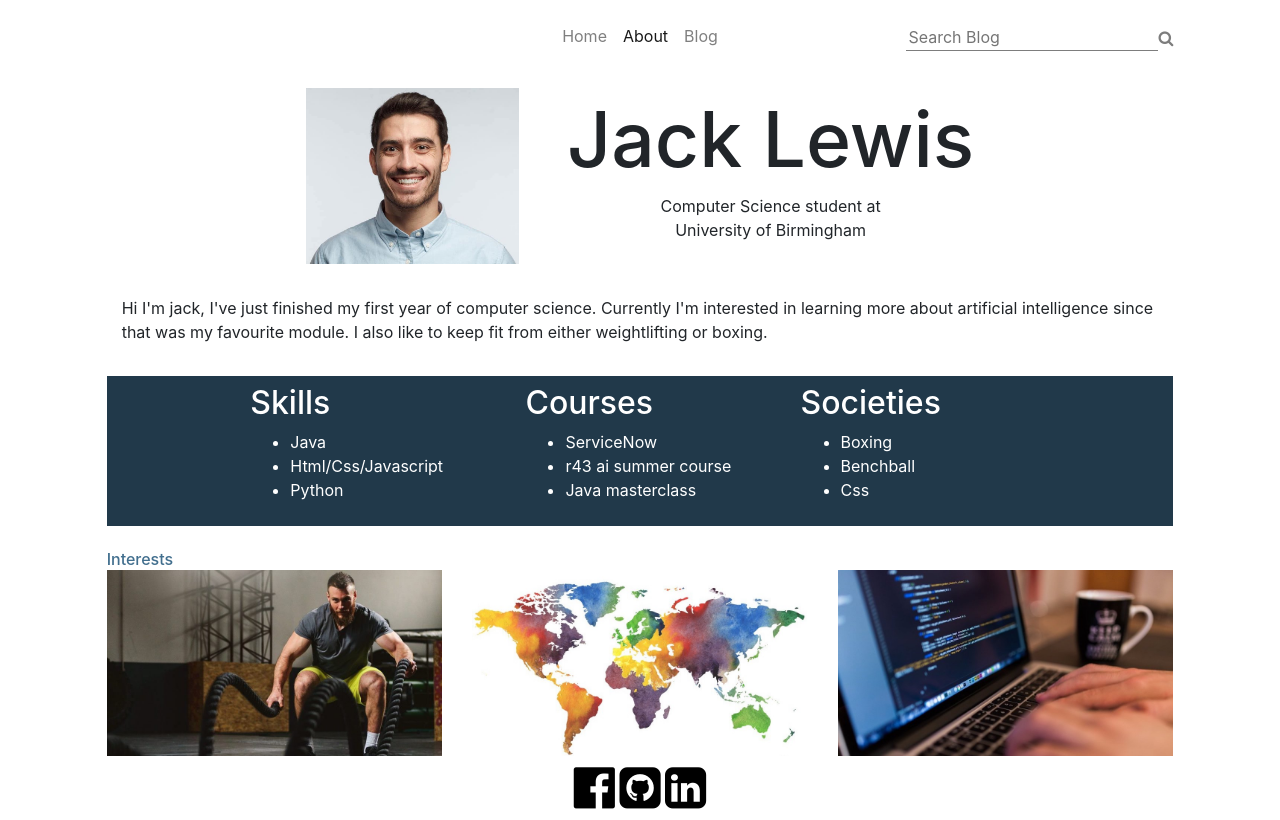
After one commit to jackloo2809/summer-project, a Django app: page /profile in a window 1280 px wide. The commit adds this page. Run offline with Django 3.2, Linux system fonts and the light colour scheme; some libraries are stand-ins or nearby versions.

Commit message:
about page

```diff
--- /dev/null
+++ b/blog/static/css/about.css
@@ -0,0 +1,31 @@
+#profile-pic{
+    width: 20%;
+    min-width: 12rem;
+}
+
+@media only screen and (max-width: 768px) {
+    #profile-pic{
+        width: 50%;
+    }
+}
+
+.bullet-points{
+    background-color: #21394A;
+    color: white;
+}
+
+.profile-title h1{
+    font-size: 4.8rem;
+}
+
+.interests{
+    font-size: 1rem;
+    color: #426F8E;
+    padding: 0;
+    margin: 0;
+}
+
+.interest-img{
+    width: 100%;
+    height: auto;
+}
--- a/blog/static/css/base.css
+++ b/blog/static/css/base.css
@@ -35,9 +35,6 @@ transition: color .5s;
 }
 
 
-.content{
-    min-height: 80%;
-}
 
 /*------------- links---------------*/
 .links a {
--- /dev/null
+++ b/blog/templates/about.html
@@ -0,0 +1,74 @@
+{%extends "base.html"%}
+{%load static%}
+{%block head%}
+<title>About</title>
+<link rel = "stylesheet" type = "text/css" href = "{%static 'css/about.css'%}" />
+{%endblock%}
+{%block content%}
+    <div class="row">
+        <div class="col-md-10 offset-md-1 d-flex flex-column flex-md-row align-items-center justify-content-center my-3 px-0">
+            <img src="{%static 'images/profile.jpg'%}" id="profile-pic" class="mr-md-4">
+            <div class="ml-md-4 profile-title">
+                <h1>Jack Lewis</h1>
+                <p class="text-center ">Computer Science student at <br>
+                    University of Birmingham</p>
+            </div>
+
+        </div>
+    </div>
+    <div class="row">
+        <div class="col-md-10 offset-md-1 my-3">
+            <p class="my-0">
+                Hi I'm jack, I've just finished my first year of computer science. Currently I'm interested in learning more about
+                artificial intelligence since that was my favourite module. I also like to keep fit from either weightlifting or boxing.
+            </p>
+        </div>
+    </div>
+    <div class="row">
+        <div class="col-md-10 offset-md-1 d-md-flex justify-content-center bullet-points py-2 my-3">
+            <div class="col-md-3 mx-2">
+                <h2>Skills</h2>
+                <ul>
+                    <li>Java</li>
+                    <li>Html/Css/Javascript</li>
+                    <li>Python</li>
+                </ul>
+            </div>
+            <div class="col-md-3 mx-2">
+                <h2>Courses</h2>
+                <ul>
+                    <li>ServiceNow</li>
+                    <li>r43 ai summer course</li>
+                    <li>Java masterclass</li>
+                </ul>
+            </div>
+            <div class="col-md-3 mx-2">
+                <h2>Societies</h2>
+                <ul>
+                    <li>Boxing</li>
+                    <li>Benchball</li>
+                    <li>Css</li>
+                </ul>
+            </div>
+        </div>
+    </div>
+    <div class="row">
+        <div class="col-md-10 offset-md-1 d-flex flex-column px-0 py-2">
+            <h2 class="interests">Interests</h2>
+            <div class="row">
+                <div class="col-12 col-md-4">
+                    <img src="{%static 'images/fitness.jpg'%}" class="interest-img">
+                </div>
+                <div class="col-12 col-md-4">
+                    <img src="{%static 'images/map.jpg'%}" class="interest-img">
+                </div>
+                <div class="col-12 col-md-4">
+                    <img src="{%static 'images/code.jpeg'%}" class="interest-img">
+                </div>
+            </div>
+
+
+
+        </div>
+    </div>
+{%endblock%}
--- a/blog/templates/base.html
+++ b/blog/templates/base.html
@@ -11,6 +11,7 @@
         {%block head%}{%endblock%}
     </head>
     <body>
+        <div class="container-fluid">
             <!--------------------------- NAVBAR-------------------------------->
             <div class="row py-2">
                 <!-------------------Seach Bar-------------------------->
@@ -28,18 +29,24 @@
                         </button>
                         <div class="collapse navbar-collapse" id="navbarSupportedContent">
                             <ul class="navbar-nav mx-auto">
-                            <li class="nav-item active"><a class="nav-link" href='#'>Home</a></li>
-                            <li class="nav-item"><a class="nav-link" href="#">About</a></li>
-                            <li class="nav-item"><a class="nav-link" href='#'>Blog</a></li>
+                                <li class="nav-item {%if page_title == 'home'%} active {%endif%}">
+                                    <a class="nav-link" href="{% url 'home' %}">Home</a>
+                                </li>
+                                <li class="nav-item {%if page_title == 'about'%} active {%endif%}">
+                                    <a class="nav-link" href="{%url 'about'%}">About</a>
+                                </li>
+                                <li class="nav-item {%if page_title == 'blog'%} active {%endif%}">
+                                    <a class="nav-link" href="{% url 'blog' %}">Blog</a>
+                                </li>
                             </ul>
                         </div>
                     </nav>
                 </div>
             </div>
-        <div class="content">
+
             {%block content%}
             {%endblock%}
-        </div>
+
 
             <div class="row">
                 <div class="col-md-10 offset-md-1 text-center links mb-2">
@@ -48,5 +55,9 @@
                     <a href="#"><i class="fa fa-linkedin-square fa-3x" aria-hidden="true"></i></a>
                 </div>
             </div>
+
+
+        </div>
+
     </body>
 </html>
--- a/blog/templates/home.html
+++ b/blog/templates/home.html
@@ -36,7 +36,7 @@
         <h1 class="mx-auto my-3">Latest</h1>
             <div class="d-md-inline-flex justify-content-center">
                 {% for post in posts%}
-                <div class="col-10 offset-1 col-md-3 mx-md-3 " style="overflow: hidden;">
+                <div class="col-10 offset-1 col-md-3 mx-md-3 post" style="overflow: hidden;">
                     {%if post.image != None%}
                         <img src={{post.image.url}}>
                     {%endif%}
--- a/blog/urls.py
+++ b/blog/urls.py
@@ -4,7 +4,7 @@ from . import views
 urlpatterns = [
     path('', views.home, name='home'),
     path('blog', views.blog, name='blog'),
-    path('profile', views.profile, name='profile'),
+    path('profile', views.about, name='about'),
     path('post/<int:pk>/', views.post_detail, name='post_detail'),
     path('post/new/', views.post_new, name='post_new'),
     path('post/<int:pk>/edit/', views.post_edit, name='post_edit'),
--- a/blog/views.py
+++ b/blog/views.py
@@ -6,14 +6,14 @@ from django.shortcuts import redirect
 
 def home(request):
     posts = Post.objects.filter(published_date__lte=timezone.now()).order_by('-published_date')[:3]
-    return render(request, 'home.html', {'posts':posts})
+    return render(request, 'home.html', {'posts':posts, 'page_title':'home'})
 
 def blog(request):
     posts = Post.objects.filter(published_date__lte=timezone.now()).order_by('published_date')
-    return render(request, 'blog.html', {'posts': posts,})
+    return render(request, 'blog.html', {'posts': posts, 'page_title':'blog'})
 
-def profile(request):
-    return render(request, 'profile.html', {})
+def about(request):
+    return render(request, 'about.html', {'page_title':'about'})
 
 def post_detail(request, pk):
     post = get_object_or_404(Post, pk=pk)
```
Also changed, not shown: blog/static/css/blog.css (added, +34 -0 lines), blog/templates/blog.html (+27 -0 lines), blog/static/images/blog-image.jpeg (added), blog/static/images/code.jpeg (added), blog/static/images/fitness.jpg (added), blog/static/images/map.jpg (added), blog/static/images/profile.jpg (added). Lines whose indentation alone changed are shown as unchanged.
